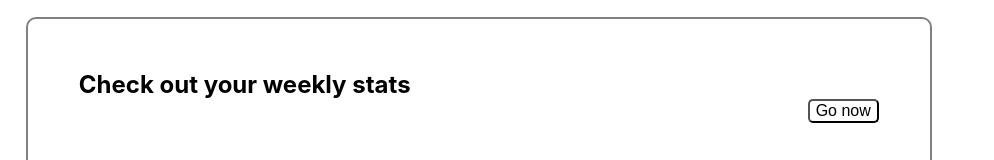
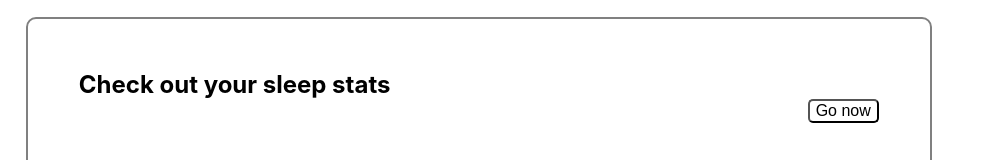
Before and after one commit to buildweek-sleeptracker3/frontend, a React (Create React App) app in the folder sleep-tracker/: page / in a window 1280 px wide. Shown: the part 305-465 px from the top of the page, without its empty margins (0-994 px from the left). Built offline with nearby package versions, Linux system fonts and the light colour scheme; sample sign-in values are in the browser's storage.

Commit message:
got rid of term weekly in the rendered components

```diff
--- a/sleep-tracker/src/components/Home.js
+++ b/sleep-tracker/src/components/Home.js
@@ -119,7 +119,7 @@ const Home = props => {
 
     </HomeContainer>
     <HomeContainer className = "home-container">
-        <h2>Check out your weekly stats</h2>
+        <h2>Check out your sleep stats</h2>
         <button name = "stats" onClick = {handleClick}>
             Go now
         </button>
--- a/sleep-tracker/src/components/weekly/DayDisplayCard.js
+++ b/sleep-tracker/src/components/weekly/DayDisplayCard.js
@@ -18,7 +18,6 @@ padding: 1% 2%;
 const mapStateToProps = state => {
     return {
         showEditModal: state.modals.showEditModal,
-        // username: state.user.userName,
 
         editID: state.editModal.id,
         editStart: state.editModal.start,
--- a/sleep-tracker/src/components/weekly/WeeklyView.js
+++ b/sleep-tracker/src/components/weekly/WeeklyView.js
@@ -36,7 +36,7 @@ const WeeklyView = props => {
     if (!props.data) {return <h1>Loading...</h1>}
     return (
     <>
-        <h1>This is the weekly view page</h1>
+        <h1>Your Nightly Rests</h1>
         <button onClick = {handleNew}>New Entry</button>
         <HomeButton />
 
```
